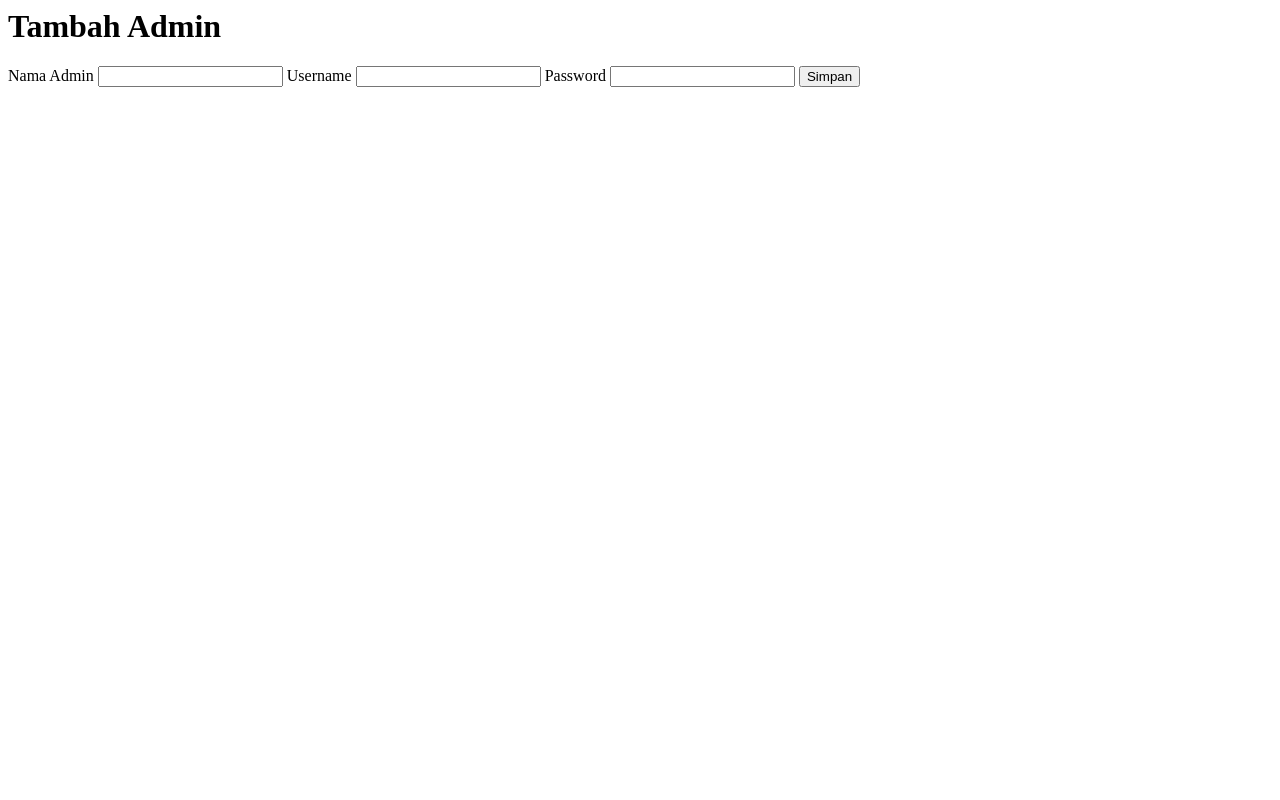
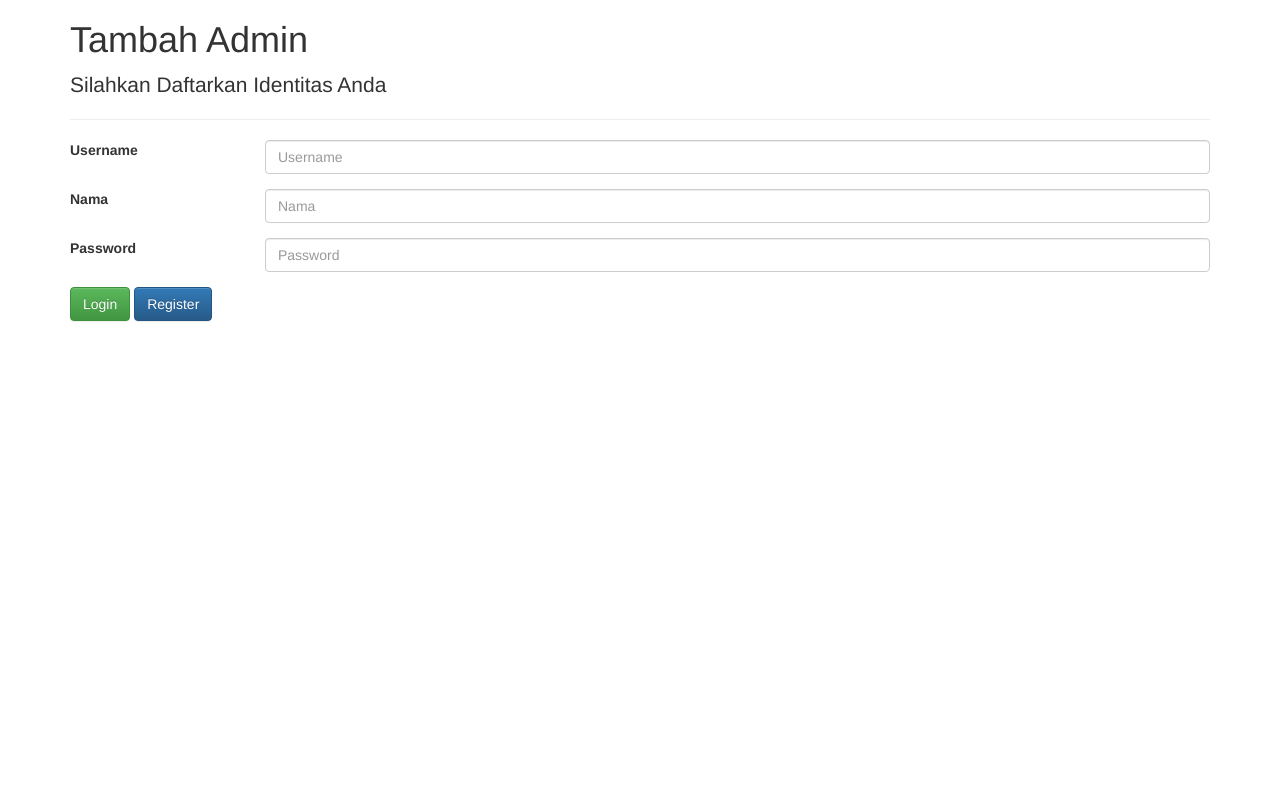
Before and after one commit to dewiaap/pemilu, a CodeIgniter app: page /pemilu/pemilwa/viewaddadmin in a window 1280 px wide. Run offline with CodeIgniter, Linux system fonts and the light colour scheme.

Commit message:
Update tambah_admin.php

```diff
--- a/application/views/admin/tambah_admin.php
+++ b/application/views/admin/tambah_admin.php
@@ -1,17 +1,53 @@
 <html>
 <head>
+<style>
+
+</style>
+
 <title></title>
+<link rel="stylesheet" href="<?=base_url();?>assets/bootstrap/css/bootstrap.min.css">
+
 </head>
-<body>
-    <h1>Tambah Admin</h1>
+    <body class="d-flex flex-column h-100">
+    <!-- Page Content -->
+<main role="main" class="flex-shrink-0">
+  <div class="container">
+    <h1 class="mt-5">Tambah Admin</h1>
+    <p class="lead">Silahkan Daftarkan Identitas Anda</p>
+    <hr/>
     <form action="<?=base_url()?>pemilwa/addadmin" method="post">
-    <label for="nama_admin">Nama Admin</label>
-    <input type="text" name="nama_admin" id="nama_admin">
-    <label for="username">Username</label>
-    <input type="text" name="username" id="username">
-    <label for="password">Password</label>
-    <input type="password" name="password" id="password">
-    <input type="submit" value="Simpan">
-    </form>
+    <div class="form-group row">
+      <label for="username" class="col-sm-2 col-form-label">Username</label>
+      <div class="col-sm-10">
+        <input type="text" class="form-control" id="username" name="username" placeholder="Username">
+      </div>
+    </div>
+     <div class="form-group row">
+      <label for="nama" class="col-sm-2 col-form-label">Nama</label>
+      <div class="col-sm-10">
+        <input type="text" class="form-control" id="nama" name="nama" placeholder="Nama">
+      </div>
+    </div>
+  <div class="form-group row">
+    <label for="password" class="col-sm-2 col-form-label">Password</label>
+    <div class="col-sm-10">
+      <input type="password" class="form-control" id="password" name="password" placeholder="Password">
+    </div>
+  </div>
+  <div class="form-group row">
+    <div class="col-sm-10">
+      <a href="login.php" class="btn btn-success">Login</a>
+      <button type="submit" class="btn btn-primary" name="register">Register</button>
+    </div>
+  </div>
+</form>
+  </div>
+</main>
+<footer class="footer mt-auto py-3">
+  <div class="container">
+
+  </div>
+</footer>
 </body>
+
 </html>
```
